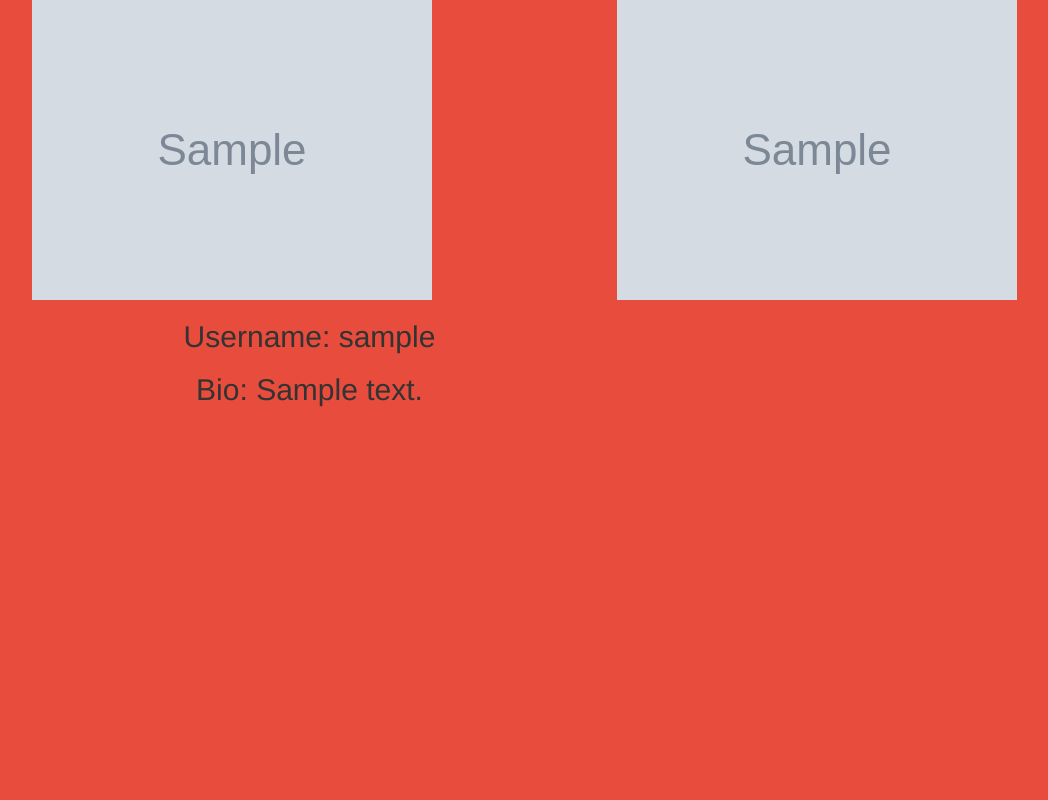
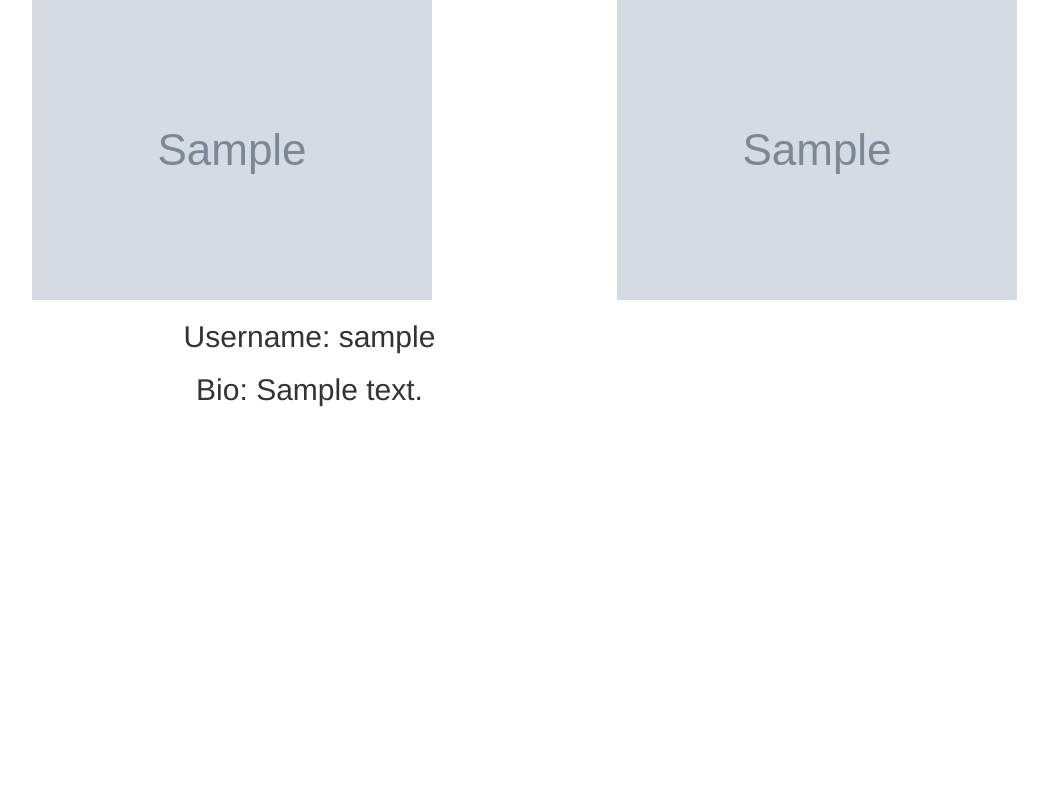
Before and after one commit to markdan58/instagram, a Django app: template instagram_app/templates/profile.html in a window 1280 px wide. Shown: the whole page, without its empty margins (38-1086 px from the left). Run offline with Django 3.2, Linux system fonts and the light colour scheme; the template is opened without the code that fills it: most values are stand-ins (such as "Sample title", 1, 10 or a date in 2020); grey boxes marked "Sample" are stand-in pictures; some libraries are stand-ins or nearby versions.

Commit message:
addded the search css

```diff
--- a/static/css/search.css
+++ b/static/css/search.css
@@ -4,7 +4,6 @@ html {
     width: 100%;
     margin: 0;
     padding: 0;
-    background: #e74c3c !important;
 }
 
 .searchbar {
```
